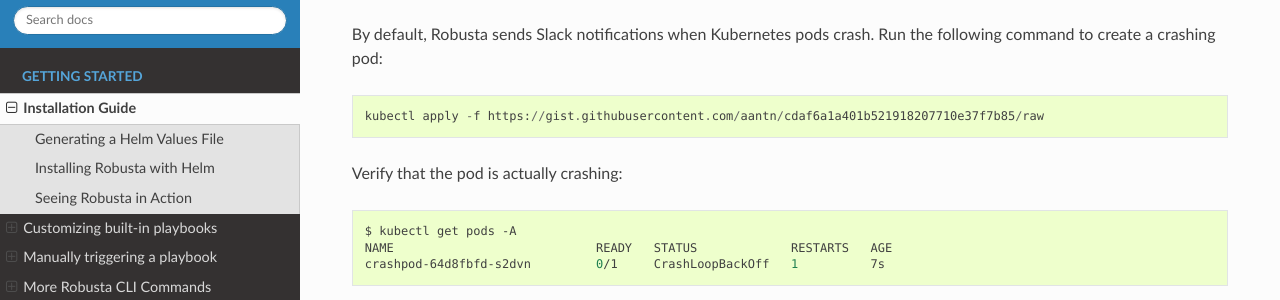
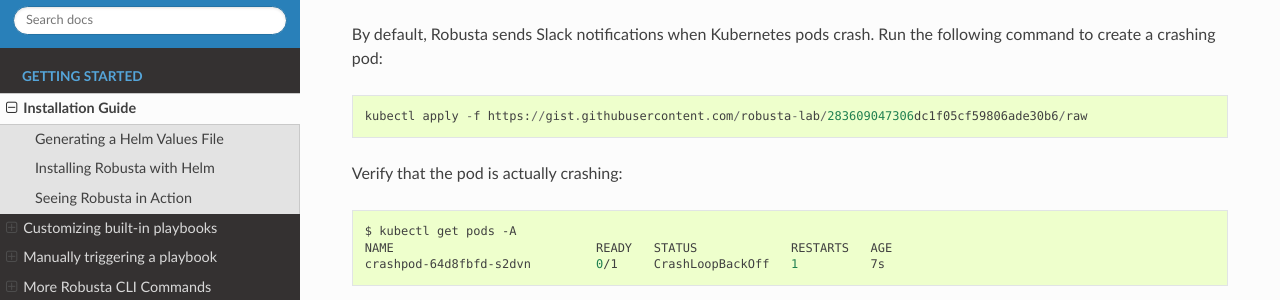
Before and after one commit to robusta-dev/robusta, a Sphinx documentation site: the page built from docs/getting-started/installation.rst, in a window 1280 px wide and 900 px high, scrolled down 690 px. Shown: the part 151-451 px from the top of the window. Built offline with Sphinx 7.4.7 and the Read the Docs theme 2.0.0, drawn with Linux system fonts in a browser that asks for light colours; some of the changed lines change nothing that is shown.

Commit message:
move gist in install to robusta account and not personal account

```diff
--- a/docs/getting-started/installation.rst
+++ b/docs/getting-started/installation.rst
@@ -34,7 +34,7 @@
 
 .. code-block:: python
 
-   kubectl apply -f https://gist.githubusercontent.com/aantn/cdaf6a1a401b521918207710e37f7b85/raw
+   kubectl apply -f https://gist.githubusercontent.com/robusta-lab/283609047306dc1f05cf59806ade30b6/raw
 
 Verify that the pod is actually crashing:
 
```
